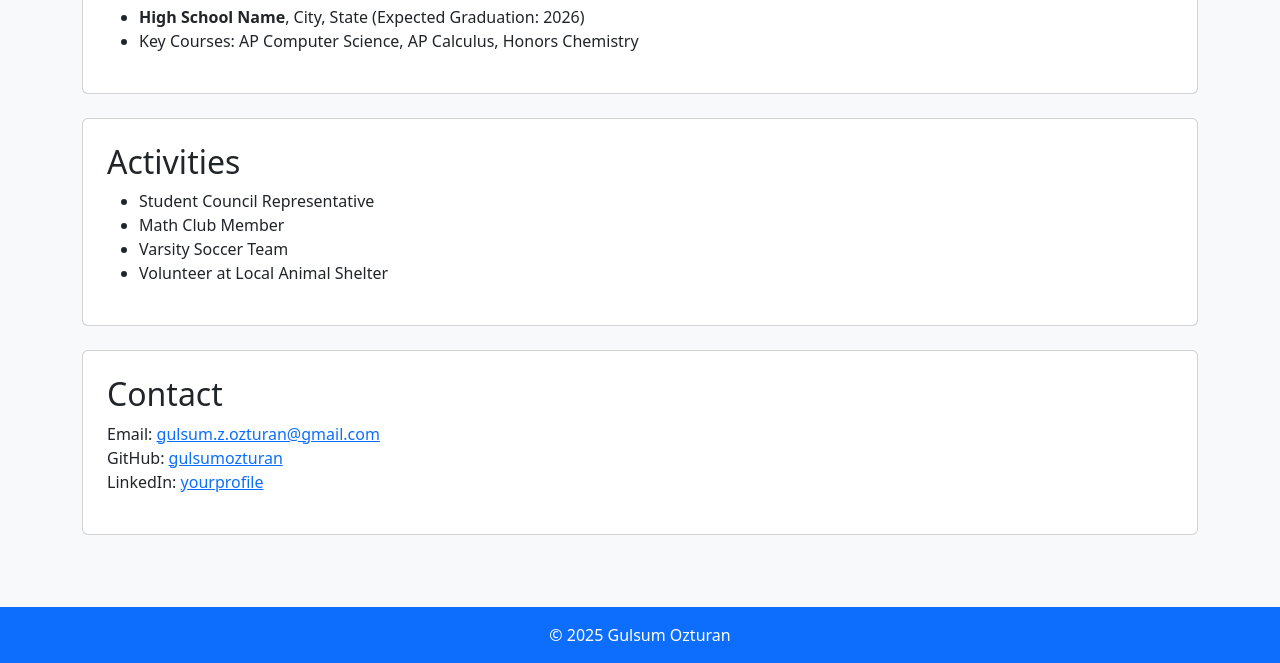
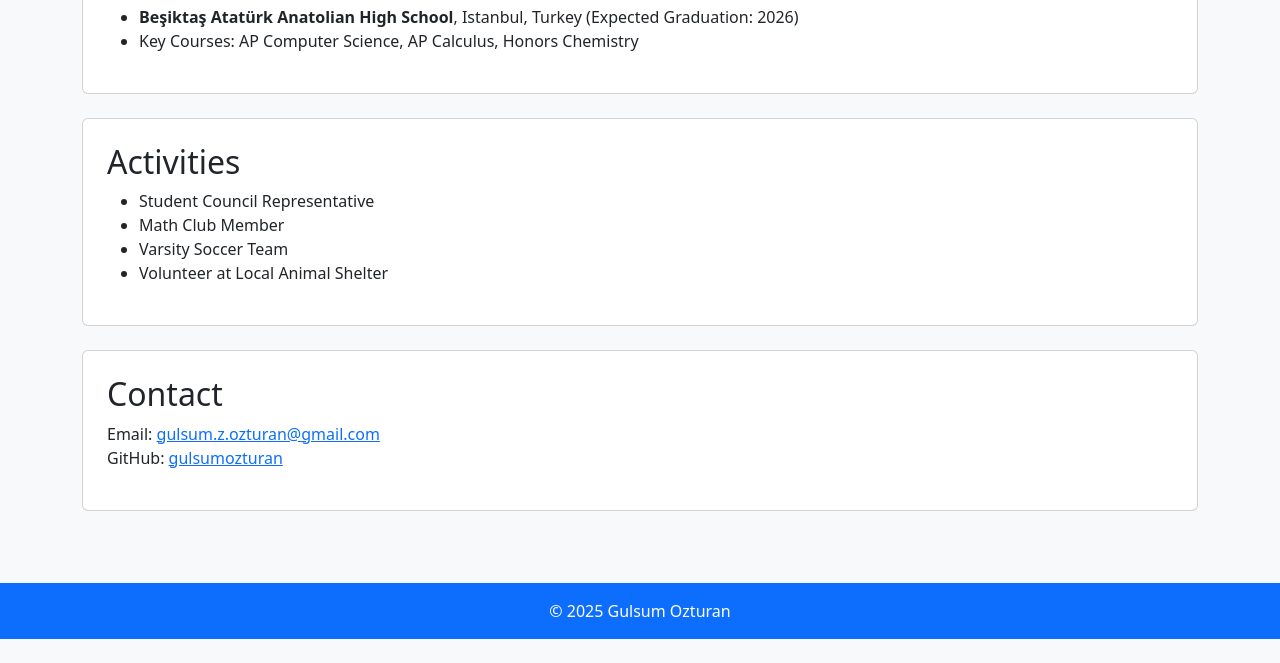
Before and after one commit to gulsumozturan/personal-website, a plain HTML site: page index.html in a window 1280 px wide. Shown: the part 601-1264 px from the top of the page. After the commit the page ends 1240 px from the top, so only its background shows below. Drawn offline with nearby package versions, Linux system fonts and the light colour scheme.

Commit message:
Update index.html

```diff
--- a/index.html
+++ b/index.html
@@ -37,7 +37,7 @@
         <div id="education" class="card p-4">
             <h2>Education</h2>
             <ul>
-                <li><strong>High School Name</strong>, City, State (Expected Graduation: 2026)</li>
+                <li><strong>Beşiktaş Atatürk Anatolian High School</strong>, Istanbul, Turkey (Expected Graduation: 2026)</li>
                 <li>Key Courses: AP Computer Science, AP Calculus, Honors Chemistry</li>
             </ul>
         </div>
@@ -55,7 +55,7 @@
             <p>
                 Email: <a href="mailto:your.email@example.com">gulsum.z.ozturan@gmail.com</a><br>
                 GitHub: <a href="https://github.com/gulsumozturan" target="_blank">gulsumozturan</a><br>
-                LinkedIn: <a href="https://linkedin.com/in/yourprofile" target="_blank">yourprofile</a>
+
             </p>
         </div>
     </div>
```
